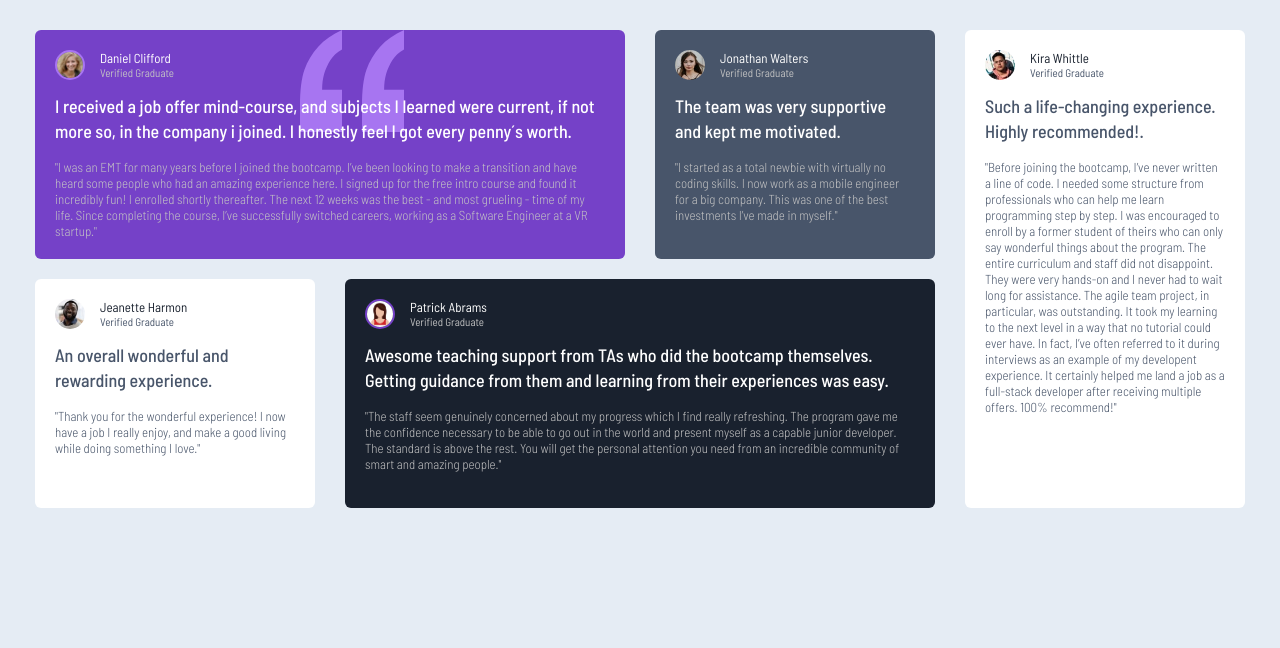
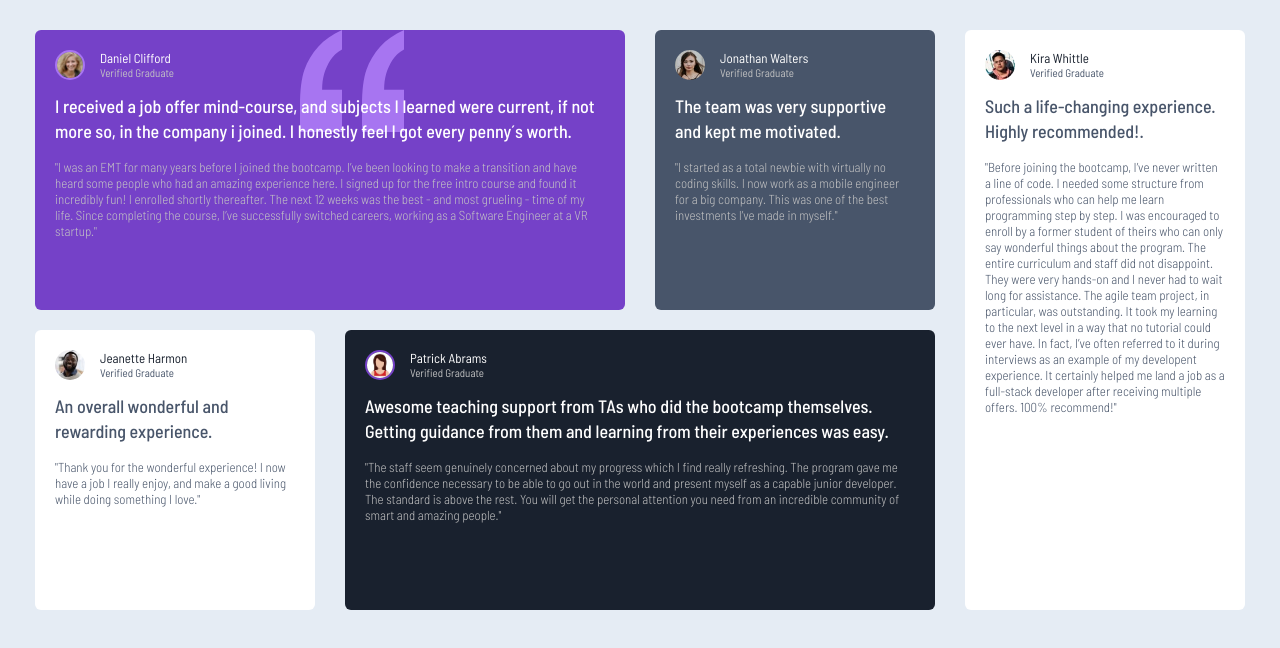
Before and after one commit to DianaCarolina3/Testimonian-grid, a plain HTML site: page index.html in a window 1280 px wide. Drawn offline with Linux system fonts and the light colour scheme.

Commit message:
add changes to desktop

```diff
--- a/assets/css/desktop.css
+++ b/assets/css/desktop.css
@@ -4,6 +4,8 @@
   grid-template-rows: repeat(2, 1fr);
   grid-column-gap: 0px;
   grid-row-gap: 0px;
+  height: 600px;
+  width: 1800px;
 }
 
 .card-1 {
```
